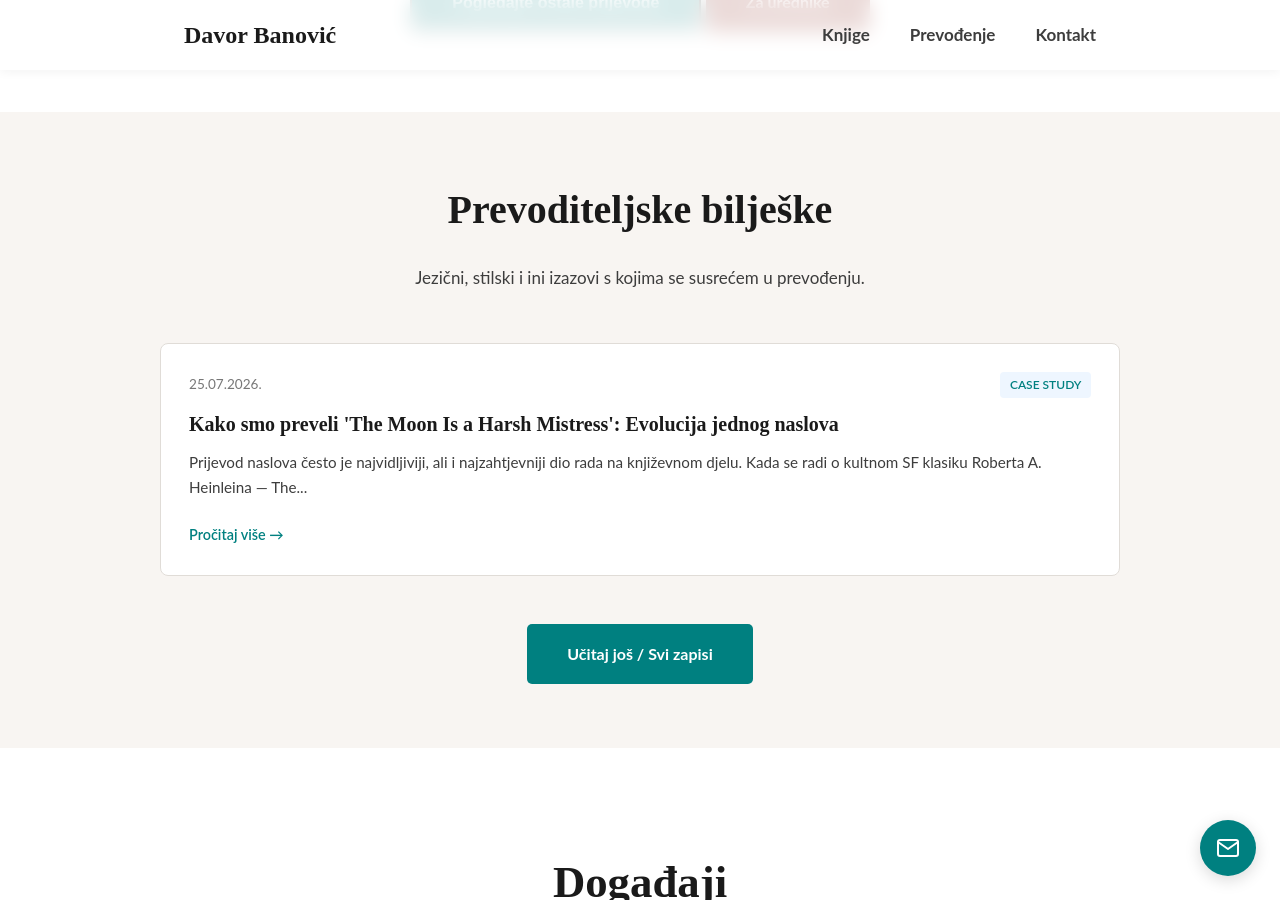
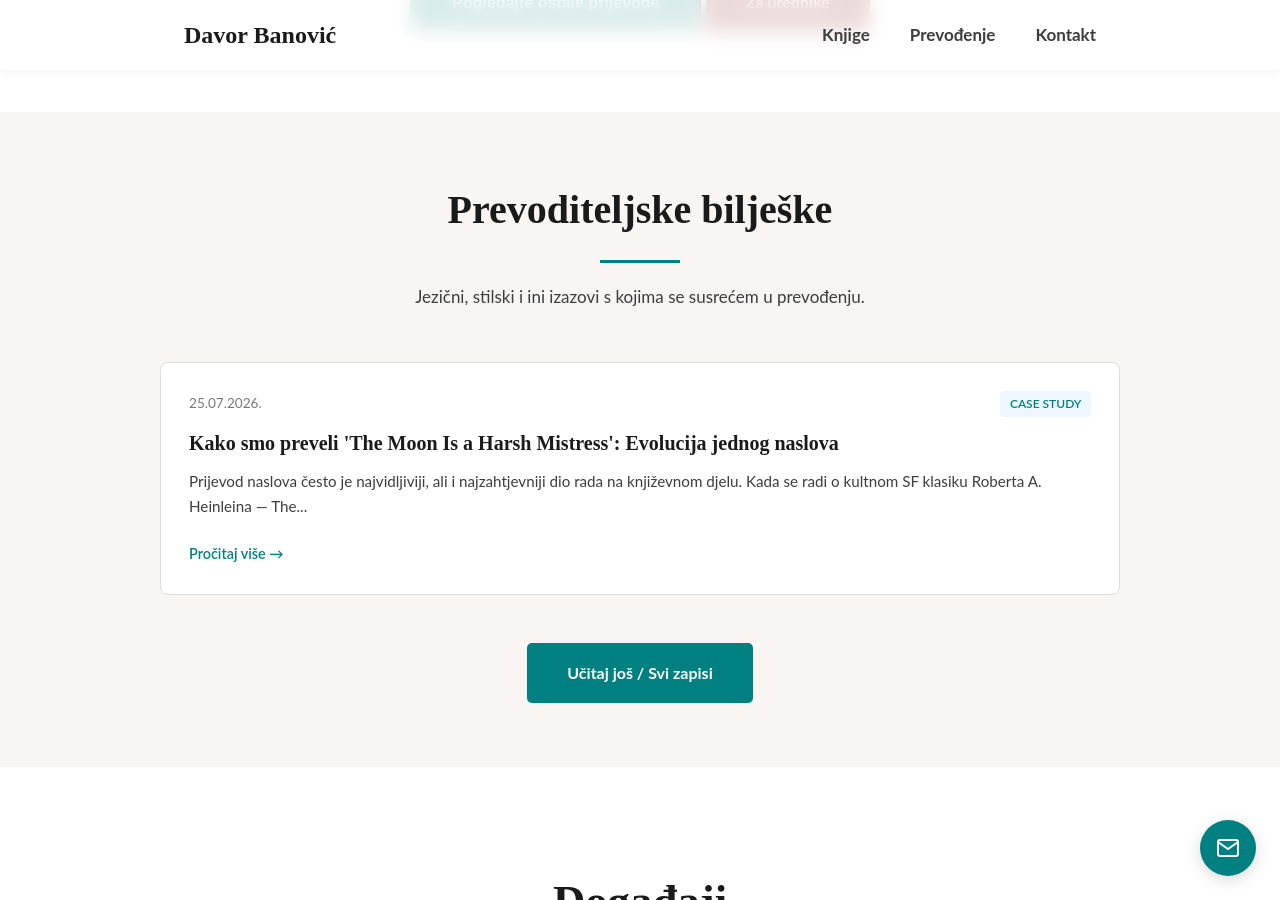
Before and after one commit to banovotz/banovotz.github.io, a Jekyll site: the page built from index.html, in a window 1280 px wide and 900 px high, scrolled down 3969 px. Built offline with Jekyll 4.4.1, drawn with Linux system fonts in a browser that asks for light colours.

Commit message:
fixed section title

```diff
--- a/index.html
+++ b/index.html
@@ -124,7 +124,7 @@ layout: default
 <!-- Sekcija: Prevoditeljske bilješke -->
 <section id="notes" class="notes-section container">
   <div class="section-header text-center">
-    <h2>Prevoditeljske bilješke</h2>
+    <h2 class="section-title">Prevoditeljske bilješke</h2>
     <p class="section-lead">Jezični, stilski i ini izazovi s kojima se susrećem u prevođenju.</p>
   </div>
 
```
